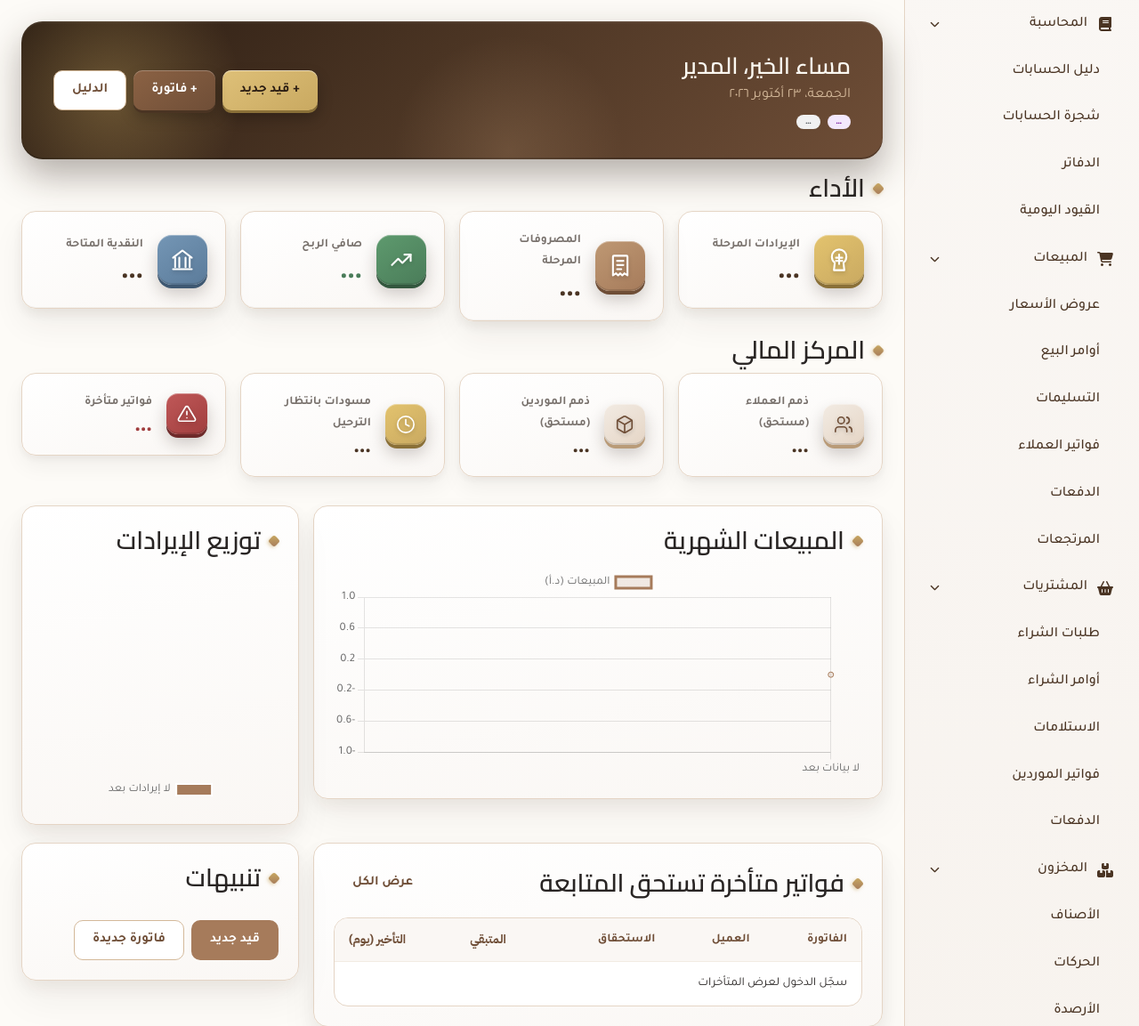
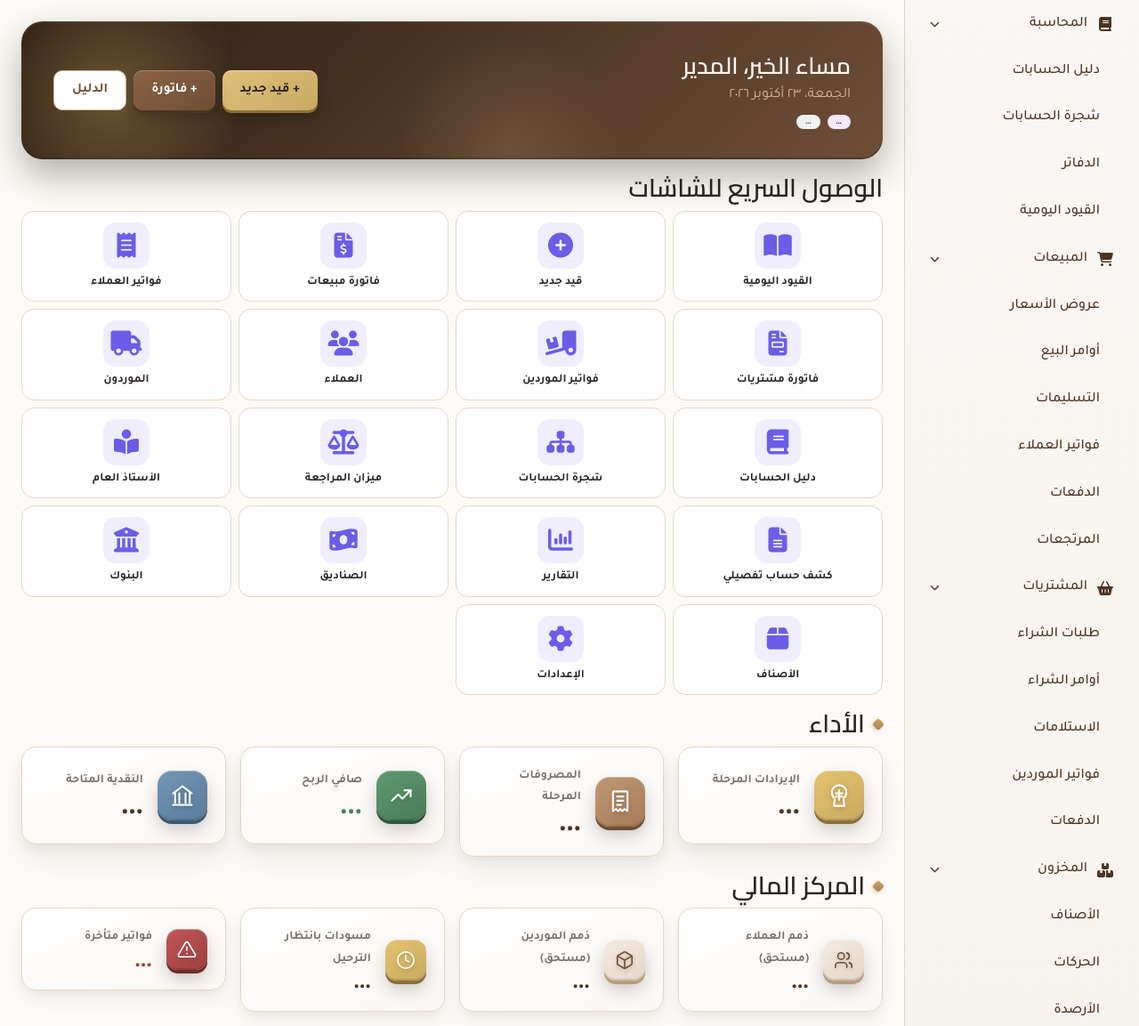
Before and after one commit to ahmadimabudeyah-ops/AccSystemApp, a Flask app: page /dashboard in a window 1280 px wide. Shown: the part 70-1223 px from the top of the page at 89% size. Run offline with Flask 2, Linux system fonts and the light colour scheme; parts of the project's set-up code (start-up, migrations or seed data) failed here and were passed over; some libraries are stand-ins or nearby versions.

Commit message:
feat: add quick-access dashboard cards linking to screens

```diff
--- a/backend/app/templates/dashboard/index.html
+++ b/backend/app/templates/dashboard/index.html
@@ -20,6 +20,46 @@
       <a href="{{ url_for('web_accounts.list') }}" class="btn btn-secondary">الدليل</a>
     </div>
   </div>
+</div>
+
+<style>
+.qc-icon{font-size:28px;color:var(--primary,#6c5ce7);background:rgba(108,92,231,.10);width:52px;height:52px;border-radius:14px;display:grid;place-items:center;margin:0 auto 8px}
+.dash-qc{text-decoration:none;color:inherit;display:flex;flex-direction:column;align-items:center;padding:12px;border-radius:14px;border:1px solid var(--border,#e2e8f0);background:#fff}
+.dash-qc:hover{background:var(--hover-bg,#f8f9fa);transform:translateY(-2px);transition:.2s;border-color:var(--primary,#6c5ce7)}
+.dash-qc .qc-title{text-align:center;font-size:0.82rem;font-weight:700;line-height:1.25;display:-webkit-box;-webkit-line-clamp:2;-webkit-box-orient:vertical;overflow:hidden;width:100%}
+</style>
+
+{% set quick_cards = [
+  ("web_entries.list", {}, "fa-book-open", "القيود اليومية"),
+  ("web_entries.new", {}, "fa-plus-circle", "قيد جديد"),
+  ("web_sales.new_invoice", {}, "fa-file-invoice-dollar", "فاتورة مبيعات"),
+  ("web_sales.invoices", {}, "fa-receipt", "فواتير العملاء"),
+  ("web_purchases.new_bill", {}, "fa-file-invoice", "فاتورة مشتريات"),
+  ("web_purchases.bills", {}, "fa-truck-loading", "فواتير الموردين"),
+  ("web_parties.customers", {}, "fa-users", "العملاء"),
+  ("web_parties.suppliers", {}, "fa-truck", "الموردون"),
+  ("web_accounts.list", {}, "fa-book", "دليل الحسابات"),
+  ("web_accounts.tree", {}, "fa-sitemap", "شجرة الحسابات"),
+  ("web_reports.view", {"name": "trial-balance"}, "fa-balance-scale", "ميزان المراجعة"),
+  ("web_reports.view", {"name": "ledger"}, "fa-book-open-reader", "الأستاذ العام"),
+  ("web_reports.view", {"name": "account-statement"}, "fa-file-alt", "كشف حساب تفصيلي"),
+  ("web_reports.index", {}, "fa-chart-column", "التقارير"),
+  ("web_treasury.cash_boxes", {}, "fa-money-bill-wave", "الصناديق"),
+  ("web_treasury.banks", {}, "fa-university", "البنوك"),
+  ("web_products.list", {}, "fa-box", "الأصناف"),
+  ("web_settings.index", {}, "fa-gear", "الإعدادات"),
+] %}
+
+<h3 class="mb-2">الوصول السريع للشاشات</h3>
+<div class="row g-2 mb-3">
+{% for endpoint, kwargs, icon, title in quick_cards %}
+  <div class="col-md-6 col-lg-4 col-xl-3">
+    <a href="{{ url_for(endpoint, **kwargs) }}" class="dash-qc">
+      <div class="qc-icon"><i class="fa-solid {{ icon }}"></i></div>
+      <div class="qc-title">{{ title }}</div>
+    </a>
+  </div>
+{% endfor %}
 </div>
 
 {# ====== مؤشرات الأداء ====== #}
```
